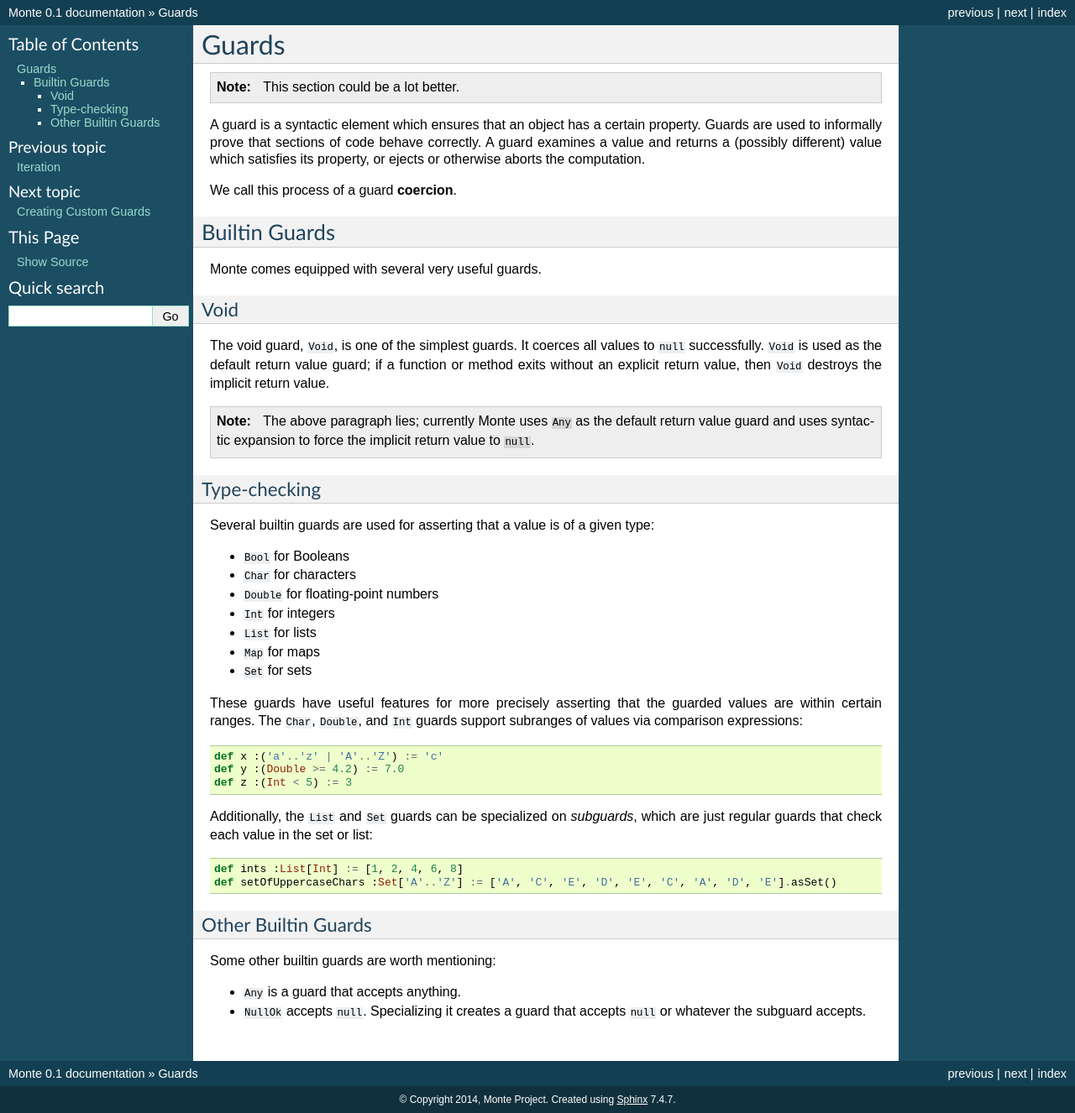
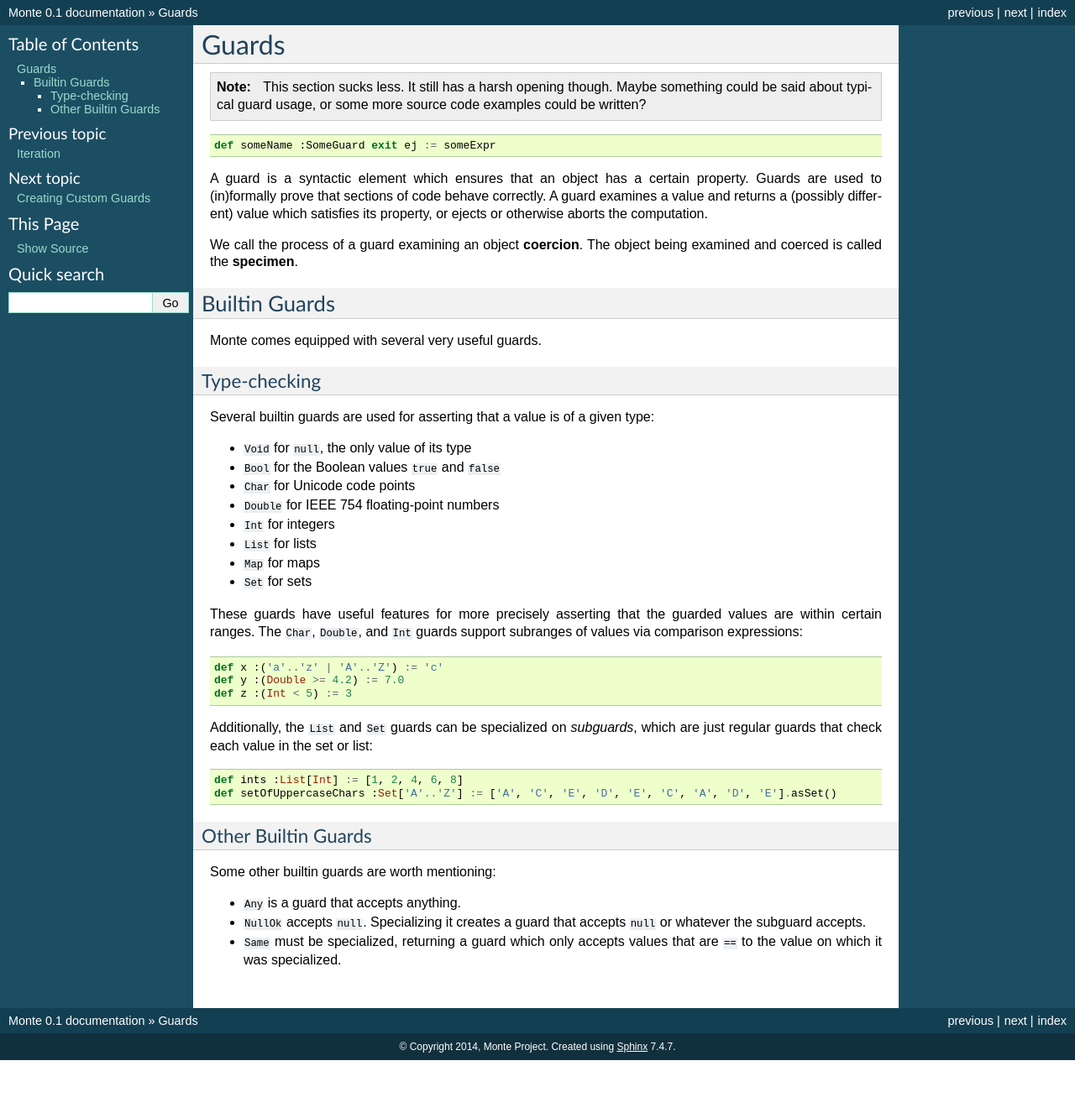
Before and after one commit to monte-language/monte, a Sphinx documentation site: the page built from docs/source/guards.rst, in a window 1280 px wide. Shown: the whole page at 84% size. Built offline with Sphinx 7.4.7, drawn with Linux system fonts in a browser that asks for light colours; pages that are not in the unit, such as notebooks, are missing from menus; after the commit the page ends 1263 px from its top, so only the background shows below that.

Commit message:
docs/guards: Improve the situation a bit.
Still sucks.

```diff
--- a/docs/source/guards.rst
+++ b/docs/source/guards.rst
@@ -5,41 +5,36 @@ Guards
 ======
 
 .. note::
-    This section could be a lot better.
+    This section sucks less. It still has a harsh opening though. Maybe
+    something could be said about typical guard usage, or some more source
+    code examples could be written?
+
+::
+
+    def someName :SomeGuard exit ej := someExpr
 
 A guard is a syntactic element which ensures that an object has a certain
-property. Guards are used to informally prove that sections of code behave
+property. Guards are used to (in)formally prove that sections of code behave
 correctly. A guard examines a value and returns a (possibly different) value
 which satisfies its property, or ejects or otherwise aborts the computation.
 
-We call this process of a guard **coercion**.
+We call the process of a guard examining an object **coercion**. The object
+being examined and coerced is called the **specimen**.
 
 Builtin Guards
 ==============
 
 Monte comes equipped with several very useful guards.
 
-Void
-----
-
-The void guard, ``Void``, is one of the simplest guards. It coerces all values
-to ``null`` successfully. ``Void`` is used as the default return value guard;
-if a function or method exits without an explicit return value, then ``Void``
-destroys the implicit return value.
-
-.. note::
-    The above paragraph lies; currently Monte uses ``Any`` as the default
-    return value guard and uses syntactic expansion to force the implicit
-    return value to ``null``.
-
 Type-checking
 -------------
 
 Several builtin guards are used for asserting that a value is of a given type:
 
-* ``Bool`` for Booleans
-* ``Char`` for characters
-* ``Double`` for floating-point numbers
+* ``Void`` for ``null``, the only value of its type
+* ``Bool`` for the Boolean values ``true`` and ``false``
+* ``Char`` for Unicode code points
+* ``Double`` for IEEE 754 floating-point numbers
 * ``Int`` for integers
 * ``List`` for lists
 * ``Map`` for maps
@@ -68,3 +63,5 @@ Some other builtin guards are worth mentioning:
 * ``Any`` is a guard that accepts anything.
 * ``NullOk`` accepts ``null``. Specializing it creates a guard that accepts
   ``null`` or whatever the subguard accepts.
+* ``Same`` must be specialized, returning a guard which only accepts values
+  that are ``==`` to the value on which it was specialized.
```
